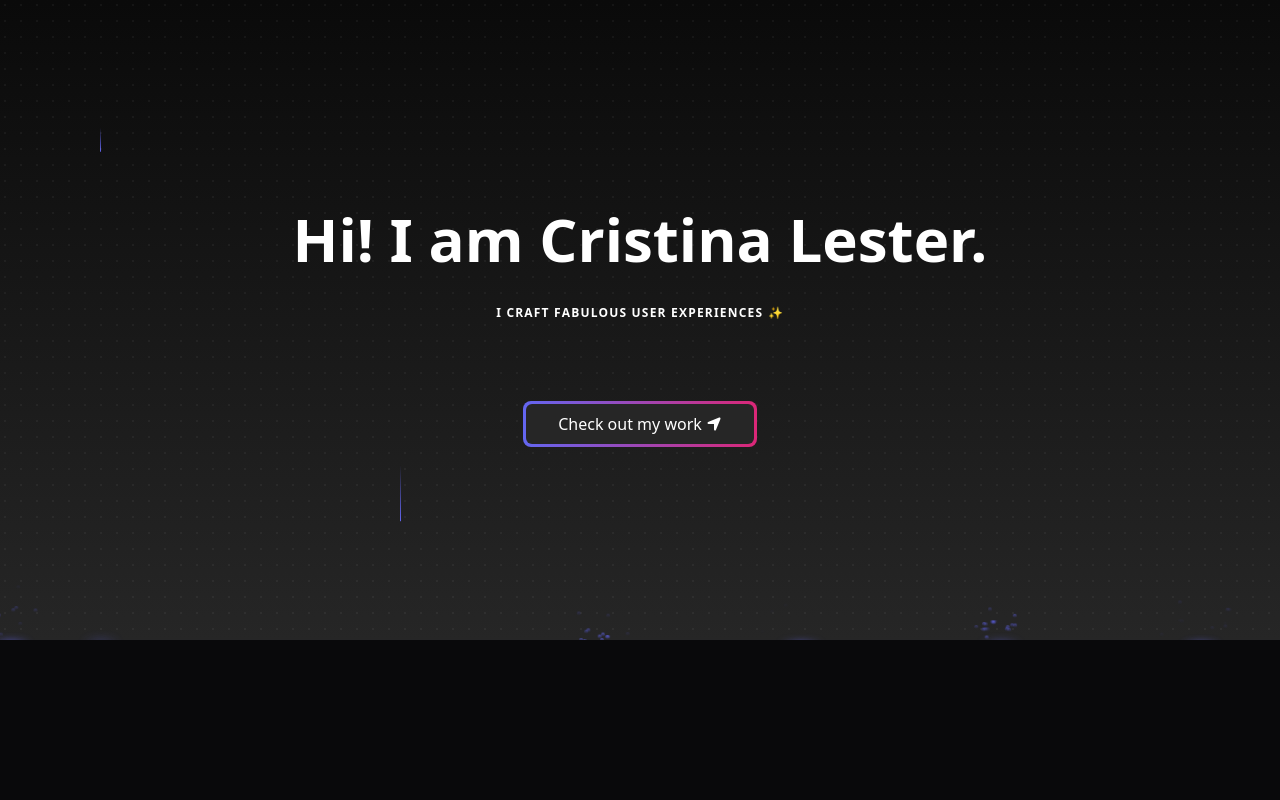
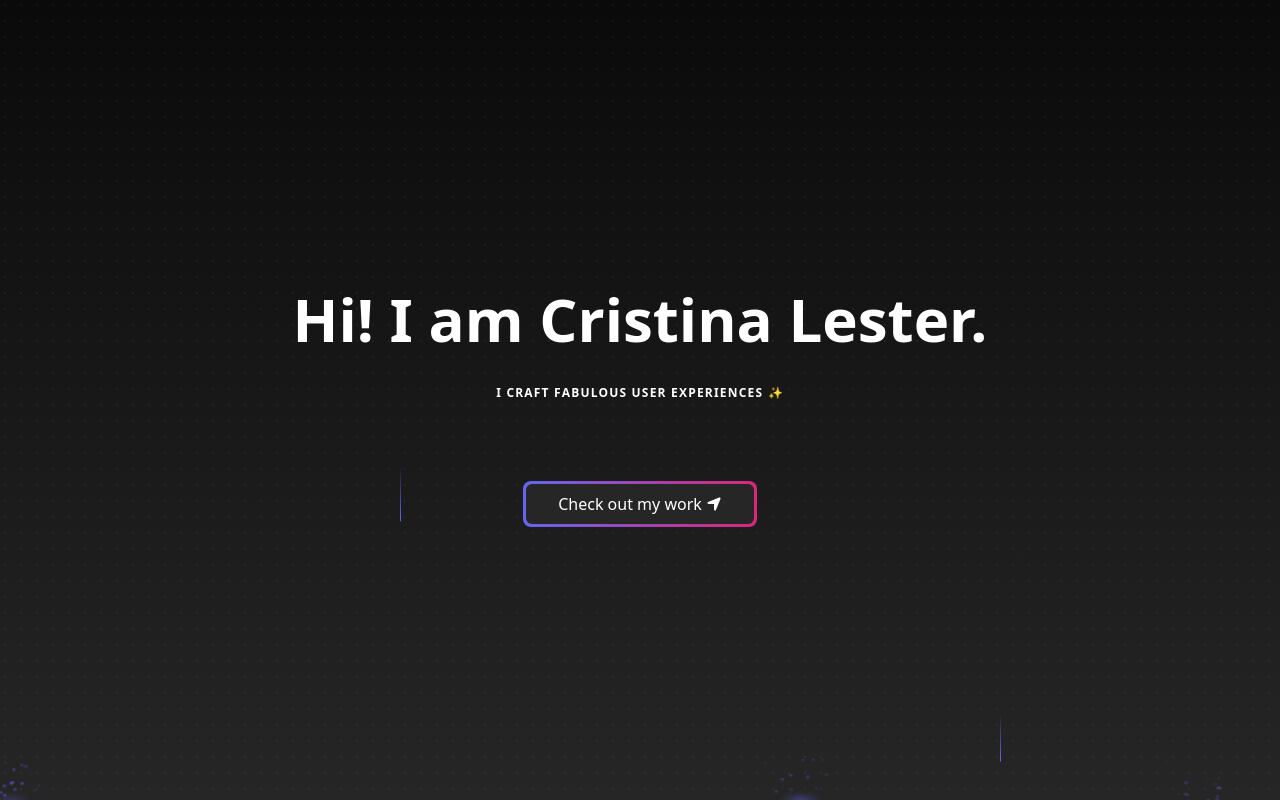
Before and after one commit to MichiyoYo/next-portfolio, a Next.js app: page / in a window 1280 px wide. Built offline with nearby package versions, Linux system fonts and the light colour scheme.

Commit message:
fixed hydration issue

```diff
--- a/app/layout.tsx
+++ b/app/layout.tsx
@@ -1,7 +1,7 @@
 import type { Metadata } from 'next';
 import { Geist, Geist_Mono } from 'next/font/google';
 import './globals.css';
-import { ThemeProvider } from './theme-provider';
+import { Theme } from '@/components/ThemeProvider';
 
 const geistSans = Geist({
   variable: '--font-geist-sans',
@@ -28,14 +28,7 @@ export default function RootLayout({
       <body
         className={`${geistSans.variable} ${geistMono.variable} antialiased`}
       >
-        <ThemeProvider
-          attribute='class'
-          defaultTheme='dark'
-          enableSystem
-          disableTransitionOnChange
-        >
-          {children}
-        </ThemeProvider>
+        <Theme>{children}</Theme>
       </body>
     </html>
   );
--- /dev/null
+++ b/components/ThemeProvider.tsx
@@ -0,0 +1,26 @@
+'use client';
+
+import { ThemeProvider } from 'next-themes';
+import { useEffect, useState } from 'react';
+
+export function Theme({ children }: { children: React.ReactNode }) {
+  const [mounted, setMounted] = useState(false);
+
+  useEffect(() => {
+    setMounted(true);
+  }, []);
+
+  if (!mounted) {
+    return <>{children}</>; // Render children without ThemeProvider during SSR
+  }
+  return (
+    <ThemeProvider
+      attribute='class'
+      defaultTheme='dark'
+      enableSystem
+      disableTransitionOnChange
+    >
+      {children}
+    </ThemeProvider>
+  );
+}
--- a/components/ui/DotBackground.tsx
+++ b/components/ui/DotBackground.tsx
@@ -1,6 +1,6 @@
 export function DotBackground() {
   return (
-    <div className='absolute top-0 left-0 h-screen w-full bg-transparent dark:bg-dot-white/[0.1] bg-dot-black/[0.1] flex items-center justify-center'>
+    <div className='absolute top-0 left-0 h-full w-full bg-transparent dark:bg-dot-white/[0.1] bg-dot-black/[0.1] flex items-center justify-center'>
       <div className='absolute pointer-events-none inset-0 flex items-center justify-center bg-transparent [mask-image:radial-gradient(ellipse_at_center,transparent_20%,black)]'></div>
     </div>
   );
--- a/components/ui/ExplodingBeams.tsx
+++ b/components/ui/ExplodingBeams.tsx
@@ -70,7 +70,7 @@ export const BackgroundBeamsWithCollision = ({
     <div
       ref={parentRef}
       className={cn(
-        'h-96 md:h-[40rem] bg-gradient-to-b from-white to-neutral-100 dark:from-neutral-950 dark:to-neutral-800 relative flex items-center w-full justify-center overflow-hidden',
+        'h-screen bg-gradient-to-b from-white to-neutral-100 dark:from-neutral-950 dark:to-neutral-800 relative flex items-center w-full justify-center overflow-hidden',
         // h-screen if you want bigger
         className
       )}
@@ -114,7 +114,7 @@ const CollisionMechanism = React.forwardRef<
       repeatDelay?: number;
     };
   }
->(({ parentRef, containerRef, beamOptions = {} }) => {
+>(({ parentRef, containerRef, beamOptions = {} }, ref) => {
   const beamRef = useRef<HTMLDivElement>(null);
   const [collision, setCollision] = useState<{
     detected: boolean;
```
